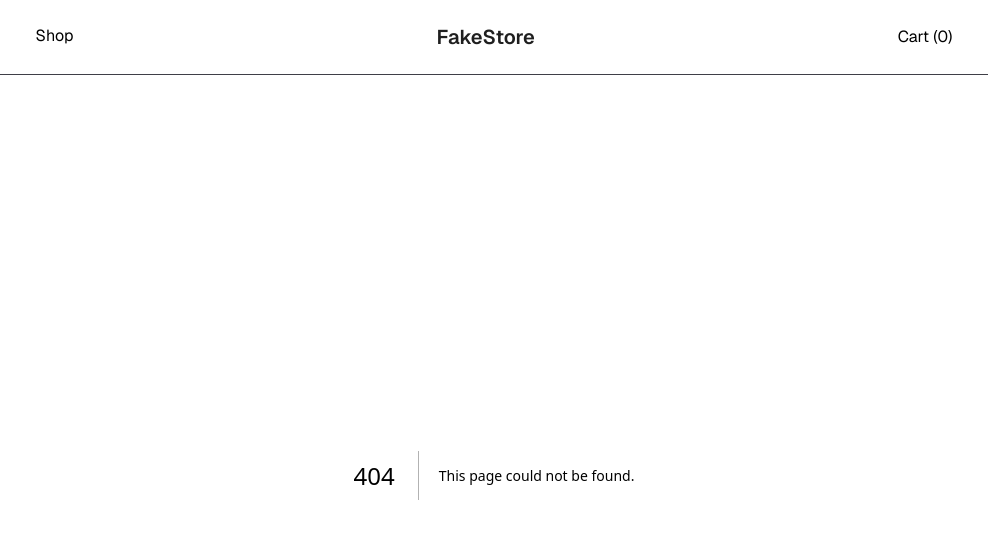
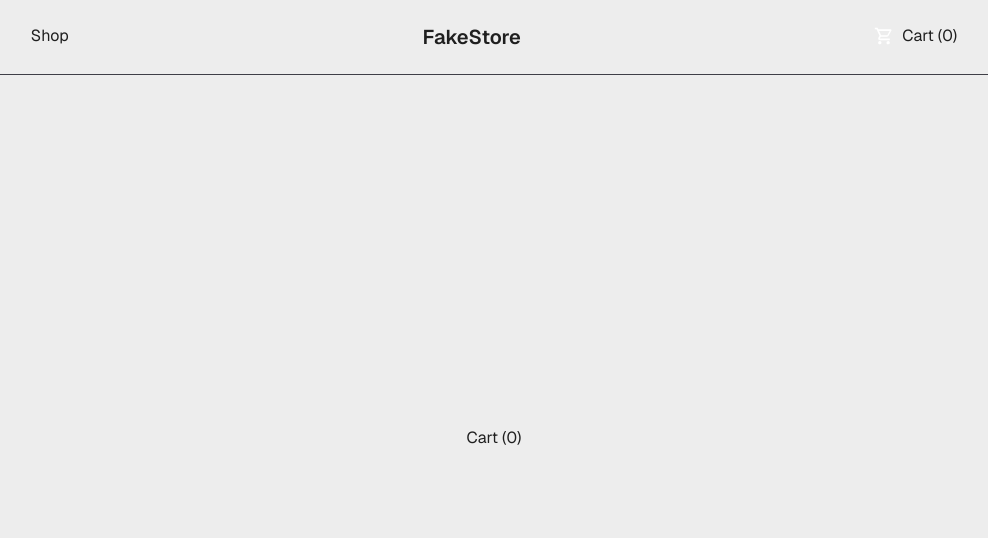
Before and after one commit to Splavacodo/shopping-cart, a Next.js app: page /cart in a window 1280 px wide. Before the commit this address had no page. Shown: the top 538 px of the page, without its empty margins (146-1134 px from the left). Built offline with nearby package versions, Linux system fonts and the light colour scheme.

Commit message:
feat: Created a CartNavLink component that routes to a /cart page and moved context from NavBar to the CartNavLink component

```diff
--- /dev/null
+++ b/app/cart/page.tsx
@@ -0,0 +1,15 @@
+"use client";
+
+import { useCart } from "../contexts/CartContext";
+
+export default function Cart() {
+    const { cart } = useCart();
+
+    return (
+        <main className="flex-1 flex flex-col font-sans items-center justify-center">
+            <section>
+                <div>{`Cart (${cart.length})`}</div>
+            </section>
+        </main>
+    )
+}
--- /dev/null
+++ b/app/components/CartNavLink.tsx
@@ -0,0 +1,22 @@
+"use client";
+
+import Link from "next/link";
+import Image from "next/image";
+
+import { useCart } from "../contexts/CartContext";
+
+export default function CartNavLink() {
+    const { cart } = useCart();
+
+    return (
+        <Link className="flex items-center gap-2 border-b-2 border-b-transparent py-6 hover:border-b-foreground hover:border-b-2" href="/cart">
+            <Image
+                className="invert"
+                src="/cart-outline.svg"
+                alt="shopping cart icon"
+                width={20}
+                height={20}/>
+            {`Cart (${cart.length})`}
+        </Link>
+    );
+}
--- a/app/components/NavBar.tsx
+++ b/app/components/NavBar.tsx
@@ -1,17 +1,13 @@
-"use client";
-
-import { useCart } from "../contexts/CartContext";
 import NavStoreHeader from "./NavStoreHeader";
 import ShopNavLink from "./ShopNavLink";
+import CartNavLink from "./CartNavLink";
 
 export default function NavBar() {
-    const { cart } = useCart();
-
     return (
         <nav className="flex justify-around items-center border-b-zinc-700 border-b-1 font-sans">
             <ShopNavLink/>
             <NavStoreHeader/>
-            <div>{`Cart (${cart.length})`}</div>
+            <CartNavLink/>
         </nav>
     )
 }
```
Also changed, not shown: public/cart-outline.svg (added).
